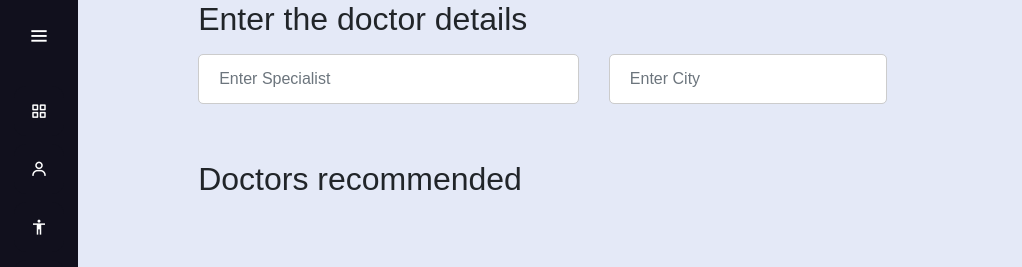
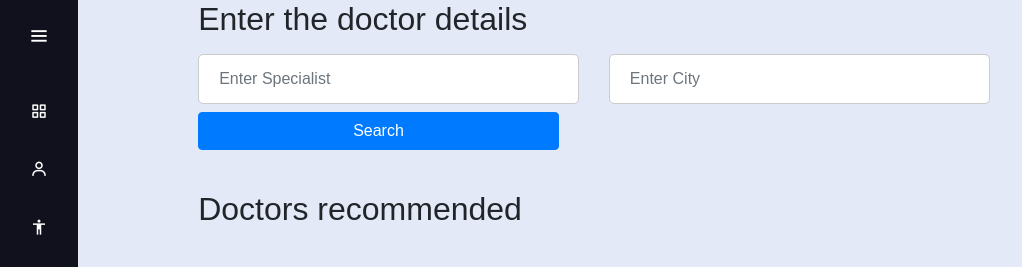
Before and after one commit to NikhilKD/Meditrack, a Flask app: page /doctors in a window 1280 px wide; the page is wider, and only the part inside the window is pictured. Shown: the top 267 px of that part, without its empty margins (0-1022 px from the left). Run offline with Flask 3, Linux system fonts and the light colour scheme; some libraries are stand-ins or nearby versions.

Commit message:
button added

```diff
--- a/templates/doctors/index.html
+++ b/templates/doctors/index.html
@@ -4,13 +4,13 @@
         <h2>Enter the doctor details</h2>
         <div class="row">
                 <div class="col-md-4">
-                <input type="text" class="form-control" placeholder="Enter Specialist" aria-label="First name">
+                <input type="text" class="form-control" placeholder="Enter Specialist" aria-label="Doctor">
                 </div>
-                <div class="col-md-3">
-                <input type="text" class="form-control" placeholder="Enter City" aria-label="Last name">
+                <div class="col-md-4">
+                <input type="text" class="form-control" placeholder="Enter City" aria-label="Place">
                 </div>
         </div>
-        <br>
+        <button type="submit" class="btn btn-primary mb-3">Search</button>
         <br>
         <h2>Doctors recommended</h2>
         <table class="table table-dark table-hover" style="margin-top:5%;width:50%">
```
Also changed, not shown: instance/prediction.db, lung_disease.jpg (added).
